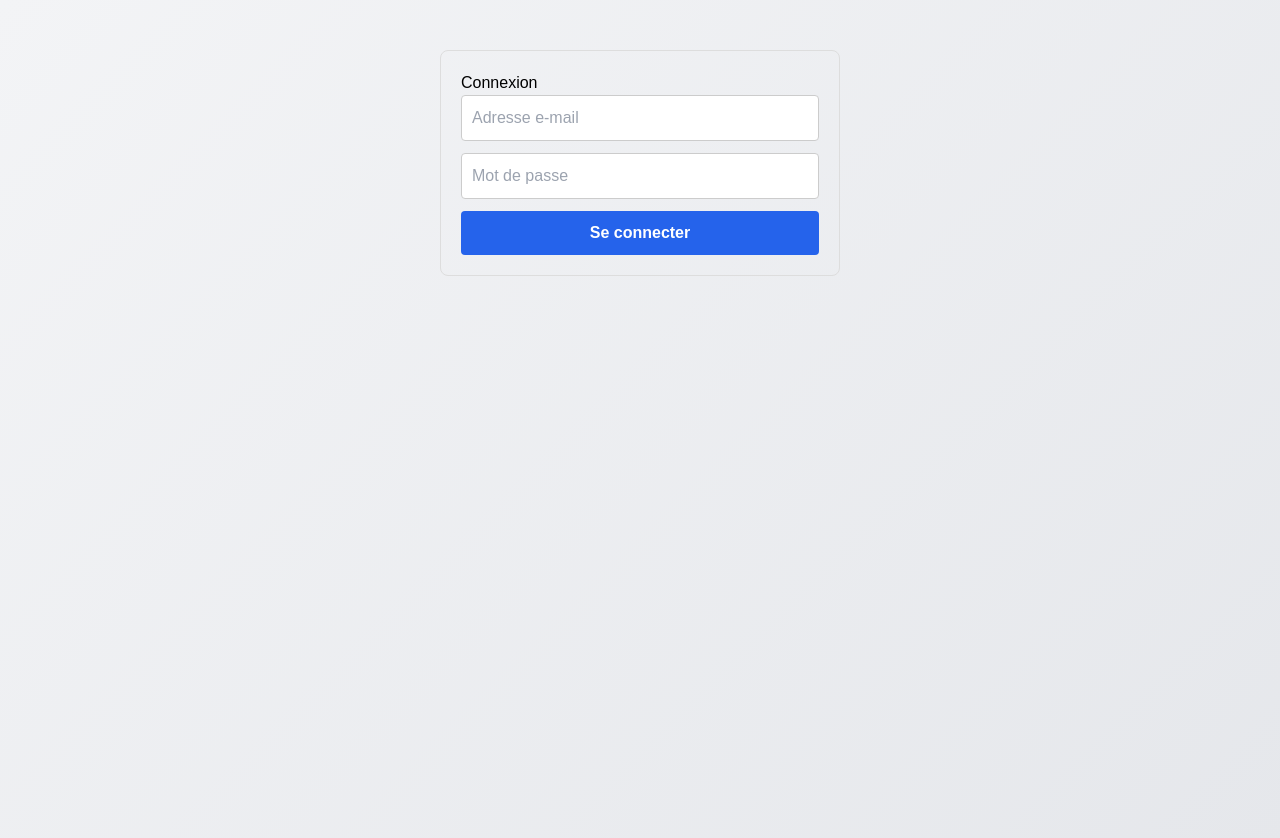
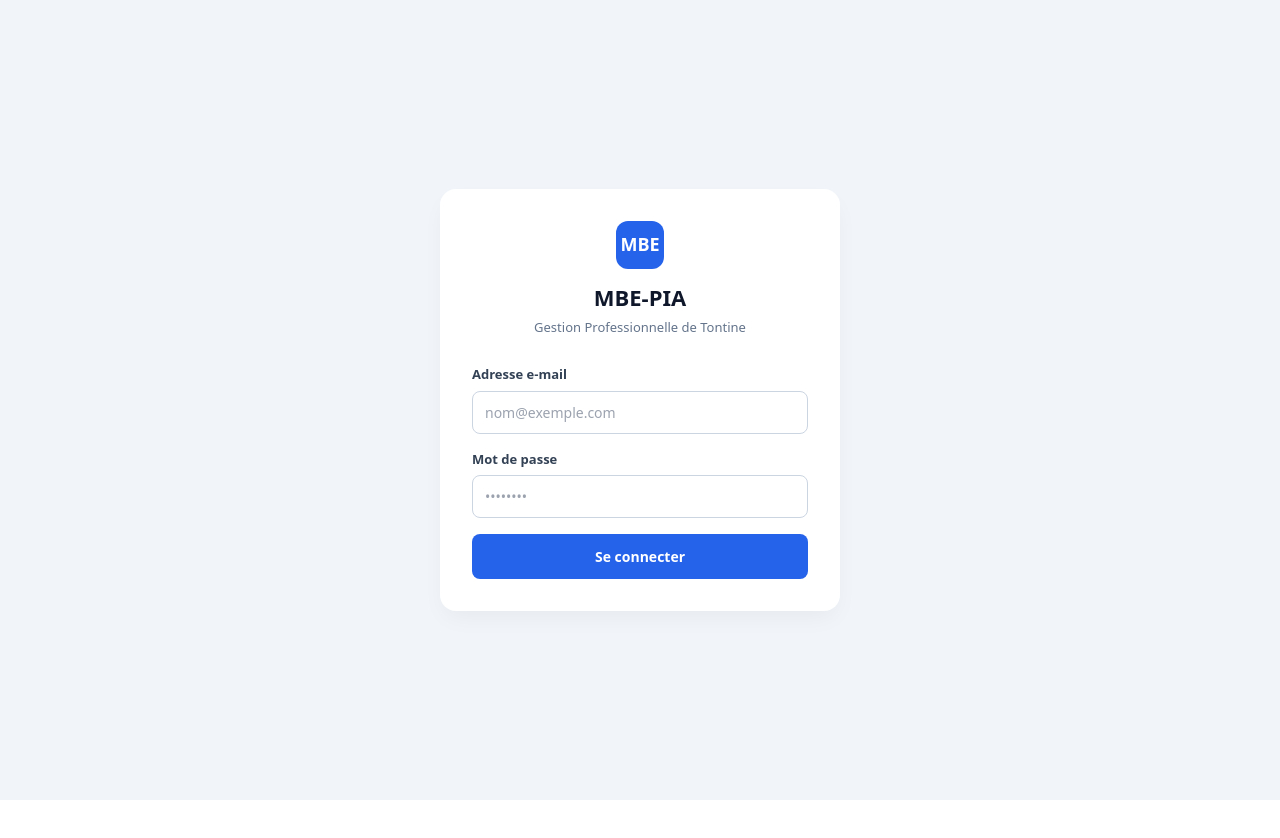
Before and after one commit to Armstrong202/mbe-pia, a React (Vite) app: page / in a window 1280 px wide. Shown: the top 838 px of the page. After the commit the page ends 800 px from the top, so only its background shows below. Built offline with nearby package versions, Linux system fonts and the light colour scheme; the HTML template or start-up script is replaced by a standard one.

Commit message:
Alignement du formulaire sur le schéma SQL membres

```diff
--- a/src/App.jsx
+++ b/src/App.jsx
@@ -6,22 +6,26 @@ export default function App() {
   const [authLoading, setAuthLoading] = useState(true);
   const [currentUserRole, setCurrentUserRole] = useState(null);
 
-  // États pour la gestion des membres
+  // États membres
   const [membres, setMembres] = useState([]);
   const [loading, setLoading] = useState(true);
   const [errorMessage, setErrorMessage] = useState('');
+  const [submitting, setSubmitting] = useState(false);
 
-  // Champs du formulaire d'ajout
+  // Champs du formulaire membre (alignés sur votre schéma SQL)
   const [nom, setNom] = useState('');
   const [email, setEmail] = useState('');
-  const [role, setRole] = useState('Membre');
+  const [telephone, setTelephone] = useState('');
+  const [profession, setProfession] = useState('');
+  const [cotisationMensuelle, setCotisationMensuelle] = useState('');
+  const [statut, setStatut] = useState('actif');
 
-  // Champs du formulaire de connexion
+  // Formulaire de connexion
   const [authEmail, setAuthEmail] = useState('');
   const [authPassword, setAuthPassword] = useState('');
   const [authError, setAuthError] = useState('');
 
-  // 1. GESTION DE LA SESSION & RÔLE UTILISATEUR
+  // 1. Session & Récupération du Rôle
   useEffect(() => {
     if (!supabase) {
       setAuthLoading(false);
@@ -30,14 +34,14 @@ export default function App() {
 
     supabase.auth.getSession().then(({ data: { session } }) => {
       setSession(session);
-      if (session) checkUserRole(session.user.email);
+      if (session) checkUserRole(session.user);
       setAuthLoading(false);
     });
 
     const { data: { subscription } } = supabase.auth.onAuthStateChange((_event, session) => {
       setSession(session);
       if (session) {
-        checkUserRole(session.user.email);
+        checkUserRole(session.user);
       } else {
         setCurrentUserRole(null);
       }
@@ -47,22 +51,23 @@ export default function App() {
     return () => subscription.unsubscribe();
   }, []);
 
-  // Vérifier si l'utilisateur connecté est Administrateur
-  const checkUserRole = async (userEmail) => {
+  const checkUserRole = async (user) => {
+    // Recherche de l'utilisateur par user_id ou par email
     const { data, error } = await supabase
       .from('membres')
-      .select('role')
-      .eq('email', userEmail)
+      .select('statut, user_id')
+      .or(`user_id.eq.${user.id},email.eq.${user.email}`)
       .single();
 
     if (!error && data) {
-      setCurrentUserRole(data.role);
+      // Définition du rôle selon la colonne 'statut' (ex: 'Administrateur' ou 'actif')
+      setCurrentUserRole(data.statut || 'actif');
     } else {
-      setCurrentUserRole('Membre'); // Rôle par défaut si non trouvé
+      setCurrentUserRole('Membre');
     }
   };
 
-  // 2. CHARGEMENT DES MEMBRES
+  // 2. Chargement des données
   useEffect(() => {
     if (session) {
       fetchMembres();
@@ -76,7 +81,7 @@ export default function App() {
     const { data, error } = await supabase
       .from('membres')
       .select('*')
-      .order('id', { ascending: false });
+      .order('created_at', { ascending: false });
 
     if (error) {
       setErrorMessage(`Impossible de charger les membres : ${error.message}`);
@@ -86,33 +91,42 @@ export default function App() {
     setLoading(false);
   };
 
-  // HANDLERS AUTHENTIFICATION
   const handleLogin = async (e) => {
     e.preventDefault();
     setAuthError('');
+    setSubmitting(true);
     const { error } = await supabase.auth.signInWithPassword({
       email: authEmail,
       password: authPassword,
     });
     if (error) setAuthError(error.message);
+    setSubmitting(false);
   };
 
   const handleLogout = async () => {
     await supabase.auth.signOut();
   };
 
-  // AJOUT D'UN MEMBRE (Réservé à l'Administrateur)
+  // 3. Ajout d'un membre avec les colonnes exactes de la BD
   const handleAddMembre = async (e) => {
     e.preventDefault();
-    if (currentUserRole !== 'Administrateur') {
-      alert("Action non autorisée : Vous devez être Administrateur pour ajouter un membre.");
+    if (currentUserRole !== 'Administrateur' && currentUserRole !== 'admin') {
+      alert("Seul un administrateur peut ajouter un membre.");
       return;
     }
+    if (!nom.trim()) return;
 
-    if (!nom.trim()) return;
     setErrorMessage('');
+    setSubmitting(true);
 
-    const nouveauMembre = { nom, email, role: role || 'Membre' };
+    const nouveauMembre = {
+      nom,
+      email: email.trim() || null,
+      telephone: telephone.trim() || null,
+      profession: profession.trim() || null,
+      cotisation_mensuelle: cotisationMensuelle ? parseFloat(cotisationMensuelle) : 0,
+      statut: statut || 'actif'
+    };
 
     const { data, error } = await supabase
       .from('membres')
@@ -120,119 +134,302 @@ export default function App() {
       .select();
 
     if (error) {
-      setErrorMessage(`ÉCHEC SUPABASE : ${error.message}`);
-      return;
-    }
-
-    if (data && data.length > 0) {
+      setErrorMessage(`Erreur Supabase : ${error.message}`);
+    } else if (data && data.length > 0) {
       setMembres((prev) => [data[0], ...prev]);
+      // Réinitialisation du formulaire
       setNom('');
       setEmail('');
-      setRole('Membre');
+      setTelephone('');
+      setProfession('');
+      setCotisationMensuelle('');
+      setStatut('actif');
     }
+    setSubmitting(false);
   };
 
   if (authLoading) {
-    return <div style={{ textAlign: 'center', marginTop: '50px' }}>Vérification de la session...</div>;
-  }
-
-  // ECRAN DE LOGIN
-  if (!session) {
     return (
-      <div style={{ maxWidth: '400px', margin: '50px auto', padding: '20px', border: '1px solid #ddd', borderRadius: '8px', fontFamily: 'sans-serif' }}>
-        <h2>Connexion</h2>
-        {authError && (
-          <div style={{ padding: '10px', backgroundColor: '#fee2e2', color: '#991b1b', borderRadius: '4px', marginBottom: '15px' }}>
-            {authError}
-          </div>
-        )}
-        <form onSubmit={handleLogin} style={{ display: 'grid', gap: '12px' }}>
-          <input
-            type="email"
-            placeholder="Adresse e-mail"
-            value={authEmail}
-            onChange={(e) => setAuthEmail(e.target.value)}
-            required
-            style={{ padding: '10px', borderRadius: '4px', border: '1px solid #ccc' }}
-          />
-          <input
-            type="password"
-            placeholder="Mot de passe"
-            value={authPassword}
-            onChange={(e) => setAuthPassword(e.target.value)}
-            required
-            style={{ padding: '10px', borderRadius: '4px', border: '1px solid #ccc' }}
-          />
-          <button type="submit" style={{ padding: '10px', backgroundColor: '#2563eb', color: '#fff', border: 'none', borderRadius: '4px', fontWeight: 'bold', cursor: 'pointer' }}>
-            Se connecter
-          </button>
-        </form>
+      <div style={styles.centerContainer}>
+        <div style={styles.spinner}></div>
+        <p style={{ color: '#64748b', marginTop: '16px' }}>Chargement de MBE-PIA...</p>
       </div>
     );
   }
 
-  // DASHBOARD
-  const isAdmin = currentUserRole === 'Administrateur';
+  // ECRAN DE CONNEXION
+  if (!session) {
+    return (
+      <div style={styles.authWrapper}>
+        <div style={styles.authCard}>
+          <div style={{ textAlign: 'center', marginBottom: '28px' }}>
+            <div style={styles.logoBadge}>MBE</div>
+            <h1 style={styles.authTitle}>MBE-PIA</h1>
+            <p style={styles.authSubtitle}>Gestion Professionnelle de Tontine</p>
+          </div>
+
+          {authError && <div style={styles.errorBanner}>⚠️ {authError}</div>}
+
+          <form onSubmit={handleLogin} style={styles.formGrid}>
+            <div>
+              <label style={styles.label}>Adresse e-mail</label>
+              <input
+                type="email"
+                placeholder="nom@exemple.com"
+                value={authEmail}
+                onChange={(e) => setAuthEmail(e.target.value)}
+                required
+                style={styles.input}
+              />
+            </div>
+            <div>
+              <label style={styles.label}>Mot de passe</label>
+              <input
+                type="password"
+                placeholder="••••••••"
+                value={authPassword}
+                onChange={(e) => setAuthPassword(e.target.value)}
+                required
+                style={styles.input}
+              />
+            </div>
+            <button
+              type="submit"
+              disabled={submitting}
+              style={{ ...styles.primaryBtn, opacity: submitting ? 0.7 : 1 }}
+            >
+              {submitting ? 'Connexion...' : 'Se connecter'}
+            </button>
+          </form>
+        </div>
+      </div>
+    );
+  }
+
+  // DASHBOARD APPRÈS CONNEXION
+  const isAdmin = currentUserRole === 'Administrateur' || currentUserRole === 'admin';
 
   return (
-    <div style={{ maxWidth: '650px', margin: '30px auto', padding: '20px', fontFamily: 'sans-serif' }}>
-      <div style={{ display: 'flex', justifyContent: 'space-between', alignItems: 'center', marginBottom: '20px' }}>
+    <div style={styles.dashboardWrapper}>
+      {/* HEADER */}
+      <header style={styles.header}>
+        <div style={styles.headerContent}>
+          <div style={{ display: 'flex', alignItems: 'center', gap: '12px' }}>
+            <div style={styles.logoBadgeSmall}>MBE</div>
             <div>
-          <h1 style={{ margin: 0 }}>Gestion des Membres</h1>
-          <small style={{ color: '#6b7280' }}>Connecté en tant que : <strong>{session.user.email}</strong> ({currentUserRole || 'Chargement...'})</small>
+              <h1 style={styles.headerTitle}>MBE-PIA</h1>
+              <p style={styles.headerSubtitle}>Gestion de Tontine</p>
             </div>
-        <button onClick={handleLogout} style={{ padding: '8px 12px', backgroundColor: '#ef4444', color: '#fff', border: 'none', borderRadius: '4px', cursor: 'pointer' }}>
+          </div>
+          <div style={{ display: 'flex', alignItems: 'center', gap: '16px' }}>
+            <div style={styles.userInfo}>
+              <span style={{ fontWeight: '600', color: '#1e293b' }}>{session.user.email}</span>
+              <span style={isAdmin ? styles.adminRoleBadge : styles.memberRoleBadge}>
+                {currentUserRole || 'Membre'}
+              </span>
+            </div>
+            <button onClick={handleLogout} style={styles.logoutBtn}>
               Déconnexion
             </button>
           </div>
+        </div>
+      </header>
 
-      {errorMessage && (
-        <div style={{ padding: '12px', backgroundColor: '#fee2e2', color: '#991b1b', borderRadius: '6px', marginBottom: '20px' }}>
-          <strong>Erreur :</strong> {errorMessage}
+      <main style={styles.mainContainer}>
+        {errorMessage && <div style={styles.errorBanner}>⚠️ {errorMessage}</div>}
+
+        {/* FORMULAIRE ADMIN */}
+        {isAdmin ? (
+          <section style={styles.card}>
+            <div style={styles.cardHeader}>
+              <div>
+                <h2 style={styles.cardTitle}>Inscrire un membre</h2>
+                <p style={styles.cardSubtitle}>Saisissez les informations de l'adhérent</p>
+              </div>
+              <span style={styles.adminTag}>Accès Administrateur</span>
+            </div>
+
+            <form onSubmit={handleAddMembre} style={styles.formGridLarge}>
+              <div style={{ flex: '1 1 220px' }}>
+                <label style={styles.label}>Nom complet *</label>
+                <input
+                  type="text"
+                  placeholder="ex: Kouam Franck"
+                  value={nom}
+                  onChange={(e) => setNom(e.target.value)}
+                  required
+                  style={styles.input}
+                />
+              </div>
+
+              <div style={{ flex: '1 1 200px' }}>
+                <label style={styles.label}>Téléphone</label>
+                <input
+                  type="tel"
+                  placeholder="ex: 699000000"
+                  value={telephone}
+                  onChange={(e) => setTelephone(e.target.value)}
+                  style={styles.input}
+                />
+              </div>
+
+              <div style={{ flex: '1 1 220px' }}>
+                <label style={styles.label}>Email</label>
+                <input
+                  type="email"
+                  placeholder="nom@exemple.com"
+                  value={email}
+                  onChange={(e) => setEmail(e.target.value)}
+                  style={styles.input}
+                />
+              </div>
+
+              <div style={{ flex: '1 1 180px' }}>
+                <label style={styles.label}>Profession</label>
+                <input
+                  type="text"
+                  placeholder="ex: Commerçant"
+                  value={profession}
+                  onChange={(e) => setProfession(e.target.value)}
+                  style={styles.input}
+                />
+              </div>
+
+              <div style={{ flex: '1 1 180px' }}>
+                <label style={styles.label}>Cotisation Mensuelle (FCFA)</label>
+                <input
+                  type="number"
+                  placeholder="ex: 25000"
+                  value={cotisationMensuelle}
+                  onChange={(e) => setCotisationMensuelle(e.target.value)}
+                  style={styles.input}
+                />
+              </div>
+
+              <div style={{ flex: '1 1 150px' }}>
+                <label style={styles.label}>Statut / Rôle</label>
+                <select
+                  value={statut}
+                  onChange={(e) => setStatut(e.target.value)}
+                  style={styles.input}
+                >
+                  <option value="actif">Actif (Membre)</option>
+                  <option value="Administrateur">Administrateur</option>
+                  <option value="inactif">Inactif</option>
+                </select>
+              </div>
+
+              <div style={{ flex: '1 1 100%', marginTop: '8px' }}>
+                <button
+                  type="submit"
+                  disabled={submitting}
+                  style={{ ...styles.primaryBtn, width: '100%', opacity: submitting ? 0.7 : 1 }}
+                >
+                  {submitting ? 'Enregistrement...' : '+ Enregistrer le membre'}
+                </button>
+              </div>
+            </form>
+          </section>
+        ) : (
+          <div style={styles.infoBanner}>
+            💡 Vous êtes connecté en tant que <strong>Membre</strong>. Seuls les Administrateurs peuvent enregistrer de nouveaux adhérents.
           </div>
         )}
 
-      {/* FORMULAIRE RESERVÉ AUX ADMINISTRATEURS */}
-      {isAdmin ? (
-        <form onSubmit={handleAddMembre} style={{ display: 'grid', gap: '10px', marginBottom: '30px', padding: '15px', border: '1px solid #bfdbfe', borderRadius: '6px', backgroundColor: '#eff6ff' }}>
-          <h3 style={{ margin: '0 0 10px 0', color: '#1e40af' }}>Nouveau membre (Accès Admin)</h3>
-          <input type="text" placeholder="Nom complet *" value={nom} onChange={(e) => setNom(e.target.value)} required style={{ padding: '10px', borderRadius: '4px', border: '1px solid #ccc' }} />
-          <input type="email" placeholder="Adresse e-mail" value={email} onChange={(e) => setEmail(e.target.value)} style={{ padding: '10px', borderRadius: '4px', border: '1px solid #ccc' }} />
-          <select value={role} onChange={(e) => setRole(e.target.value)} style={{ padding: '10px', borderRadius: '4px', border: '1px solid #ccc' }}>
-            <option value="Membre">Membre</option>
-            <option value="Administrateur">Administrateur</option>
-          </select>
-          <button type="submit" style={{ padding: '12px', backgroundColor: '#2563eb', color: '#fff', border: 'none', borderRadius: '4px', cursor: 'pointer', fontWeight: 'bold' }}>
-            Ajouter le membre
-          </button>
-        </form>
-      ) : (
-        <div style={{ padding: '12px', backgroundColor: '#f3f4f6', borderRadius: '6px', marginBottom: '30px', color: '#4b5563' }}>
-          <em>Seuls les utilisateurs avec le rôle <strong>Administrateur</strong> peuvent ajouter de nouveaux membres.</em>
+        {/* LISTE DES MEMBRES */}
+        <section style={styles.card}>
+          <div style={styles.cardHeader}>
+            <div>
+              <h2 style={styles.cardTitle}>Répertoire des Membres</h2>
+              <p style={styles.cardSubtitle}>{membres.length} membres enregistrés</p>
             </div>
-      )}
-
-      <h2>Liste des membres ({membres.length})</h2>
+          </div>
 
           {loading ? (
-        <p>Chargement des membres depuis Supabase...</p>
+            <div style={{ textAlign: 'center', padding: '40px', color: '#64748b' }}>
+              Chargement des données...
+            </div>
           ) : membres.length === 0 ? (
-        <p style={{ color: '#666' }}>Aucun membre dans la base de données.</p>
+            <div style={styles.emptyState}>Aucun membre trouvé dans la base de données.</div>
           ) : (
-        <div style={{ display: 'flex', flexDirection: 'column', gap: '10px' }}>
+            <div style={styles.listGrid}>
               {membres.map((m) => (
-            <div key={m.id} style={{ padding: '12px 16px', border: '1px solid #e5e7eb', borderRadius: '6px', display: 'flex', justifyContent: 'space-between', alignItems: 'center', backgroundColor: '#f9fafb' }}>
-              <div>
-                <strong style={{ fontSize: '1.05em' }}>{m.nom}</strong>
-                {m.email && <span style={{ color: '#6b7280', fontSize: '0.9em', marginLeft: '10px' }}>({m.email})</span>}
+                <div key={m.id} style={styles.memberCard}>
+                  <div style={styles.avatar}>
+                    {m.avatar ? (
+                      <img src={m.avatar} alt={m.nom} style={{ width: '100%', height: '100%', borderRadius: '50%' }} />
+                    ) : (
+                      m.nom ? m.nom.charAt(0).toUpperCase() : 'M'
+                    )}
                   </div>
-              <span style={{ backgroundColor: m.role === 'Administrateur' ? '#fef3c7' : '#e0e7ff', color: m.role === 'Administrateur' ? '#92400e' : '#3730a3', padding: '4px 8px', borderRadius: '12px', fontSize: '0.85em', fontWeight: '500' }}>
-                {m.role || 'Membre'}
+
+                  <div style={{ flex: 1 }}>
+                    <div style={{ fontWeight: '600', color: '#0f172a', fontSize: '15px' }}>
+                      {m.nom}
+                    </div>
+                    <div style={{ color: '#64748b', fontSize: '13px', marginTop: '2px', display: 'flex', gap: '12px', flexWrap: 'wrap' }}>
+                      {m.telephone && <span>📱 {m.telephone}</span>}
+                      {m.email && <span>✉️ {m.email}</span>}
+                      {m.profession && <span>💼 {m.profession}</span>}
+                    </div>
+                  </div>
+
+                  <div style={{ textAlign: 'right', display: 'flex', flexDirection: 'column', alignItems: 'flex-end', gap: '4px' }}>
+                    <span style={m.statut === 'Administrateur' || m.statut === 'admin' ? styles.adminBadge : styles.memberBadge}>
+                      {m.statut || 'actif'}
                     </span>
+                    {m.cotisation_mensuelle > 0 && (
+                      <small style={{ color: '#059669', fontWeight: '600', fontSize: '12px' }}>
+                        {m.cotisation_mensuelle.toLocaleString()} FCFA / mois
+                      </small>
+                    )}
+                  </div>
                 </div>
               ))}
             </div>
           )}
+        </section>
+      </main>
     </div>
   );
 }
+
+// STYLES D'INTERFACE
+const styles = {
+  centerContainer: { display: 'flex', flexDirection: 'column', alignItems: 'center', justifyContent: 'center', height: '100vh', backgroundColor: '#f8fafc', fontFamily: 'sans-serif' },
+  spinner: { width: '40px', height: '40px', border: '3px solid #e2e8f0', borderTop: '3px solid #2563eb', borderRadius: '50%' },
+  authWrapper: { display: 'flex', alignItems: 'center', justifyContent: 'center', minHeight: '100vh', backgroundColor: '#f1f5f9', fontFamily: 'system-ui, sans-serif' },
+  authCard: { width: '100%', maxWidth: '400px', backgroundColor: '#ffffff', padding: '32px', borderRadius: '16px', boxShadow: '0 10px 25px -5px rgba(0, 0, 0, 0.05)' },
+  logoBadge: { width: '48px', height: '48px', backgroundColor: '#2563eb', color: '#fff', fontWeight: 'bold', borderRadius: '12px', display: 'inline-flex', alignItems: 'center', justifyContent: 'center', fontSize: '18px', marginBottom: '12px' },
+  authTitle: { fontSize: '22px', fontWeight: '700', color: '#0f172a', margin: '0 0 4px 0' },
+  authSubtitle: { fontSize: '13px', color: '#64748b', margin: 0 },
+  formGrid: { display: 'flex', flexDirection: 'column', gap: '16px' },
+  formGridLarge: { display: 'flex', flexWrap: 'wrap', gap: '16px', alignItems: 'flex-start' },
+  label: { display: 'block', fontSize: '13px', fontWeight: '600', color: '#334155', marginBottom: '6px' },
+  input: { width: '100%', padding: '10px 12px', borderRadius: '8px', border: '1px solid #cbd5e1', fontSize: '14px', outline: 'none', boxSizing: 'border-box' },
+  primaryBtn: { backgroundColor: '#2563eb', color: '#ffffff', border: 'none', borderRadius: '8px', padding: '12px', fontSize: '14px', fontWeight: '600', cursor: 'pointer' },
+  dashboardWrapper: { minHeight: '100vh', backgroundColor: '#f8fafc', fontFamily: 'system-ui, sans-serif' },
+  header: { backgroundColor: '#ffffff', borderBottom: '1px solid #e2e8f0' },
+  headerContent: { maxWidth: '1000px', margin: '0 auto', padding: '16px 24px', display: 'flex', justifyContent: 'space-between', alignItems: 'center' },
+  logoBadgeSmall: { width: '36px', height: '36px', backgroundColor: '#2563eb', color: '#fff', fontWeight: 'bold', borderRadius: '8px', display: 'flex', alignItems: 'center', justifyContent: 'center', fontSize: '14px' },
+  headerTitle: { fontSize: '18px', fontWeight: '700', color: '#0f172a', margin: 0 },
+  headerSubtitle: { fontSize: '12px', color: '#64748b', margin: 0 },
+  userInfo: { display: 'flex', alignItems: 'center', gap: '10px', fontSize: '13px' },
+  adminRoleBadge: { backgroundColor: '#fef3c7', color: '#92400e', padding: '2px 8px', borderRadius: '12px', fontSize: '11px', fontWeight: '600' },
+  memberRoleBadge: { backgroundColor: '#e0e7ff', color: '#3730a3', padding: '2px 8px', borderRadius: '12px', fontSize: '11px', fontWeight: '600' },
+  logoutBtn: { backgroundColor: 'transparent', border: '1px solid #cbd5e1', color: '#64748b', padding: '6px 12px', borderRadius: '6px', fontSize: '13px', cursor: 'pointer' },
+  mainContainer: { maxWidth: '1000px', margin: '32px auto', padding: '0 24px', display: 'flex', flexDirection: 'column', gap: '24px' },
+  card: { backgroundColor: '#ffffff', borderRadius: '12px', border: '1px solid #e2e8f0', padding: '24px', boxShadow: '0 1px 3px rgba(0,0,0,0.02)' },
+  cardHeader: { display: 'flex', justifyContent: 'space-between', alignItems: 'flex-start', marginBottom: '20px' },
+  cardTitle: { fontSize: '16px', fontWeight: '700', color: '#0f172a', margin: 0 },
+  cardSubtitle: { fontSize: '13px', color: '#64748b', margin: '4px 0 0 0' },
+  adminTag: { backgroundColor: '#eff6ff', color: '#1d4ed8', fontSize: '12px', fontWeight: '600', padding: '4px 10px', borderRadius: '20px' },
+  infoBanner: { backgroundColor: '#f1f5f9', border: '1px solid #cbd5e1', padding: '14px 18px', borderRadius: '8px', fontSize: '14px', color: '#334155' },
+  errorBanner: { backgroundColor: '#fef2f2', border: '1px solid #fecaca', color: '#991b1b', padding: '12px 16px', borderRadius: '8px', fontSize: '14px', marginBottom: '16px' },
+  listGrid: { display: 'flex', flexDirection: 'column', gap: '10px' },
+  memberCard: { display: 'flex', alignItems: 'center', gap: '14px', padding: '12px 16px', borderRadius: '8px', border: '1px solid #f1f5f9', backgroundColor: '#fafafa' },
+  avatar: { width: '42px', height: '42px', borderRadius: '50%', backgroundColor: '#e2e8f0', color: '#475569', fontWeight: '600', display: 'flex', alignItems: 'center', justifyContent: 'center', fontSize: '15px' },
+  adminBadge: { backgroundColor: '#fef3c7', color: '#92400e', fontSize: '11px', fontWeight: '600', padding: '2px 8px', borderRadius: '12px' },
+  memberBadge: { backgroundColor: '#dcfce7', color: '#166534', fontSize: '11px', fontWeight: '600', padding: '2px 8px', borderRadius: '12px' },
+  emptyState: { textAlign: 'center', padding: '32px', color: '#94a3b8', fontSize: '14px' }
+};
```
Lines whose indentation alone changed are shown as unchanged.
